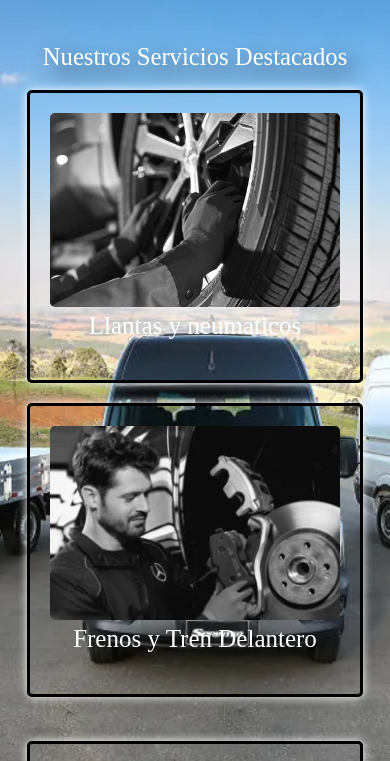
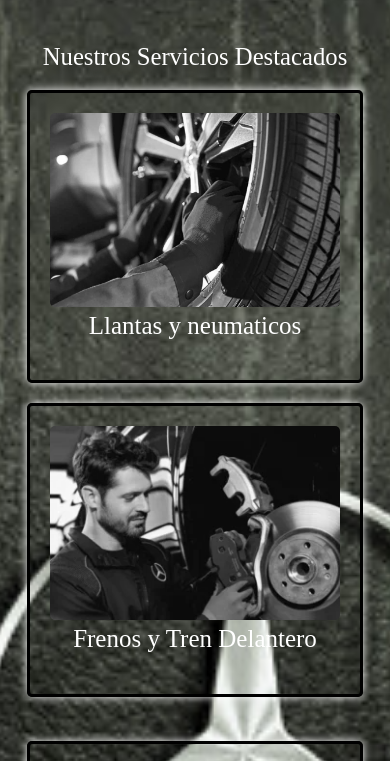
Before and after one commit to matiasamen/Mercedes-Benz, a plain HTML site: page servicios.html in a window 390 px wide. Shown: the part 78-839 px from the top of the page. Drawn offline with nearby package versions, Linux system fonts and the light colour scheme.

Commit message:
cambio 2

```diff
--- a/servicios.css
+++ b/servicios.css
@@ -1,10 +1,21 @@
 body {
-    background-image: url(./img/MB_Nueva_Sprinter_3-1.webp);
+    background-image: url(./img/75980351-f480-4755-b99e-bb913fc28c76.jpg);
     background-size: cover;
     background-position: center center;
     background-repeat: no-repeat;
     background-attachment: fixed;
     backdrop-filter: blur(0px);
+    min-height: 100vh; /* Esto asegura que el fondo cubra toda la pantalla */
+    margin: 0;
+    padding-bottom: 100px; /* Deja espacio para el footer */
+}
+
+footer {
+    background-color: rgb(23, 23, 24);
+    padding: 30px 0;
+    text-align: center;
+    position: relative;
+    z-index: 2; /* Para asegurarnos de que el footer no cubra el contenido */
 }
 
 .logo {
@@ -72,12 +83,6 @@ p {
     font-family: 'Crimson Pro', serif;
 }
 
-footer {
-    background-color: rgb(23, 23, 24);
-    padding: 30px 0;
-    text-align: center;
-}
-
 .redes {
     text-align: center;
     margin-top: 10px;
@@ -115,7 +120,7 @@ body a {
 .nav-link {
     color: rgb(102, 102, 102) !important;
     font-family: 'Playfair Display'!important;
-    font-size: 18px;  /* Tamaño igual que el de contactos.css */
+    font-size: 18px;
     -webkit-text-stroke: 0.05px #000000;
 }
 
@@ -124,8 +129,11 @@ nav a:hover {
 }
 
 /* Media queries para dispositivos móviles */
+@media (max-width: 768px) {
+    body {
+        background-attachment: scroll; /* El fondo se mueve con el contenido en móviles */
+    }
 
-@media (max-width: 768px) {
     .navbar {
         padding: 10px;
     }
@@ -133,12 +141,6 @@ nav a:hover {
     .service {
         width: calc(100% - 30px);
         margin: 10px auto;
-    }
-
-    .row .col-md-4:nth-child(2),
-    .row .col-md-4:nth-child(4) {
-        position: relative;
-        left: 0 !important;
     }
 
     footer {
```
